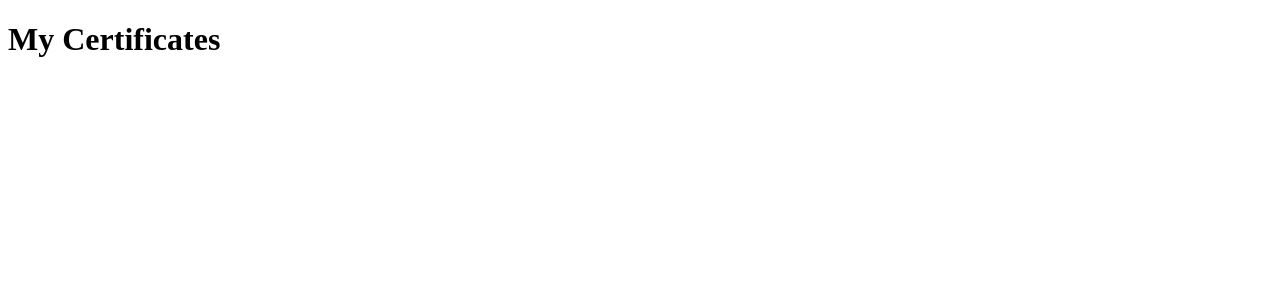
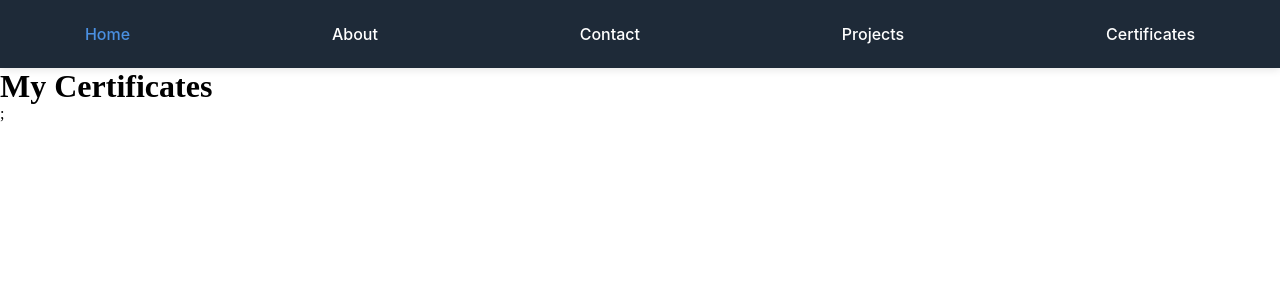
Before and after one commit to MarcosFig-dev/my-portfolio, a Next.js app: page /certificates in a window 1280 px wide. Shown: the top 300 px of the page. Built offline with nearby package versions, Linux system fonts and the light colour scheme.

Commit message:
Update 4
Fixed some styling issues and started working on the certificates page

```diff
--- a/src/app/certificates/page.js
+++ b/src/app/certificates/page.js
@@ -1,5 +1,14 @@
+import Navbar from "@/components/Navbar";
+
 function Certificates() {
-  return <h1>My Certificates</h1>;
+  return (
+    <>
+      <Navbar />
+      <div>
+        <h1>My Certificates</h1>;
+      </div>
+    </>
+  );
 }
 
 export default Certificates;
--- a/src/app/globals.css
+++ b/src/app/globals.css
@@ -117,3 +117,9 @@ a:hover {
   background-color: var(--color-accent);
   color: var(--color-text-on-dark);
 }
+
+* {
+  box-sizing: border-box;
+  margin: 0;
+  padding: 0;
+}
--- a/src/app/layout.js
+++ b/src/app/layout.js
@@ -12,8 +12,7 @@ const geistMono = Geist_Mono({
 });
 
 export const metadata = {
-  title: "Create Next App",
-  description: "Generated by create next app",
+  title: "Marcos Figueiredo",
 };
 
 export default function RootLayout({ children }) {
--- a/src/components/Navbar.module.css
+++ b/src/components/Navbar.module.css
@@ -3,7 +3,6 @@
   background-color: #1e2a38;
   padding: 1rem 0;
   box-shadow: 0 2px 8px rgba(0, 0, 0, 0.1);
-  position: sticky;
   top: 0;
   z-index: 100;
 }
@@ -11,7 +10,7 @@
 .navList {
   list-style: none;
   display: flex;
-  justify-content: center;
+  justify-content: space-around;
   gap: 2rem;
   margin: 0;
   padding: 0;
```
